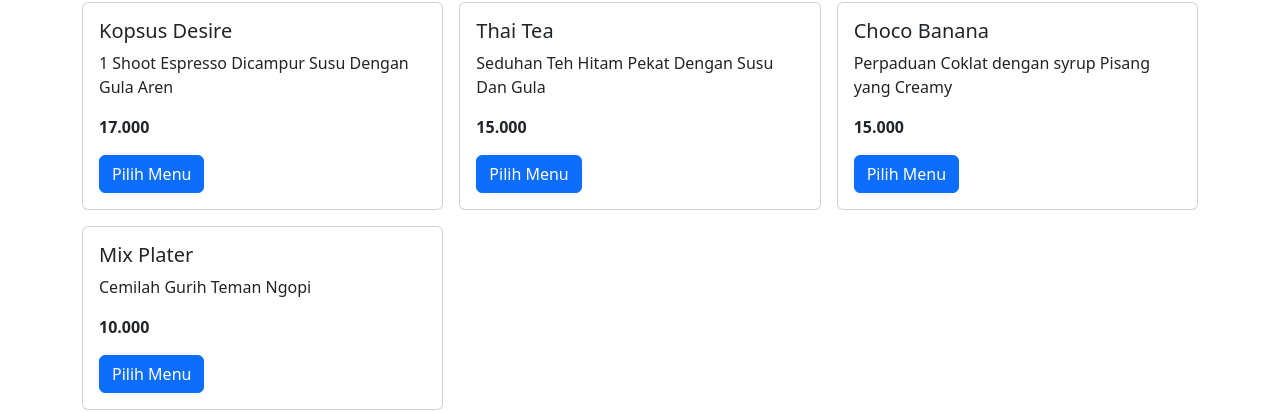
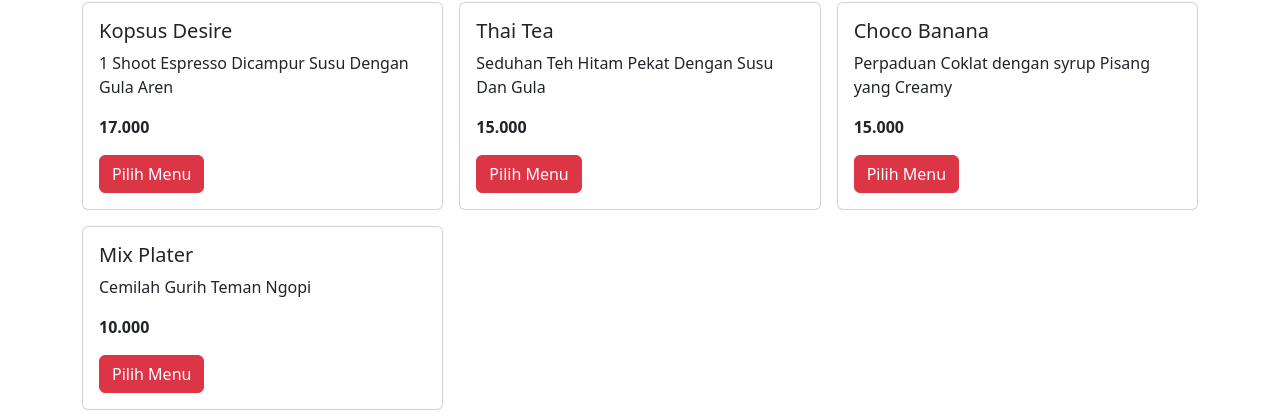
Before and after one commit to raihanid88-creator/atsea-coffe, a plain HTML site: page index.html in a window 1280 px wide. Shown: the part 416-828 px from the top of the page. Drawn offline with nearby package versions, Linux system fonts and the light colour scheme.

Commit message:
Update index.html

```diff
--- a/index.html
+++ b/index.html
@@ -47,7 +47,7 @@
                         <h5 class="card-title">Kopsus Desire</h5>
                         <p class="card-text">1 Shoot Espresso Dicampur Susu Dengan Gula Aren</p>
                         <p class="fw-bold">17.000</p>
-                        <button type="button" class="btn btn-primary" onclick="pilihcard('Kopsus Desire', 'Rp.17.000')">Pilih Menu</button>
+                        <button type="button" class="btn btn-danger" onclick="pilihcard('Kopsus Desire', 'Rp.17.000')">Pilih Menu</button>
                     </div>
                 </div>
             </div>
@@ -58,7 +58,7 @@
                         <h5 class="card-title">Thai Tea</h5>
                         <p class="card-text">Seduhan Teh Hitam Pekat Dengan Susu Dan Gula</p>
                         <p class="fw-bold">15.000</p>
-                        <button type="button" class="btn btn-primary" onclick="pilihcard('Thai Tea', 'Rp.15.000')">Pilih Menu</button>
+                        <button type="button" class="btn btn-danger" onclick="pilihcard('Thai Tea', 'Rp.15.000')">Pilih Menu</button>
                     </div>
                 </div>
             </div>
@@ -69,7 +69,7 @@
                         <h5 class="card-title">Choco Banana</h5>
                         <p class="card-text">Perpaduan Coklat dengan syrup Pisang yang Creamy</p>
                         <p class="fw-bold">15.000</p>
-                        <button type="button" class="btn btn-primary" onclick="pilihcard('Choco Banana', 'Rp.15.000')">Pilih Menu</button>
+                        <button type="button" class="btn btn-danger" onclick="pilihcard('Choco Banana', 'Rp.15.000')">Pilih Menu</button>
                     </div>
                 </div>
             </div>
@@ -80,7 +80,7 @@
                         <h5 class="card-title">Mix Plater</h5>
                         <p class="card-text">Cemilah Gurih Teman Ngopi</p>
                         <p class="fw-bold">10.000</p>
-                        <button type="button" class="btn btn-primary" onclick="pilihcard('Mix Plater', 'Rp.10.000')">Pilih Menu</button>
+                        <button type="button" class="btn btn-danger" onclick="pilihcard('Mix Plater', 'Rp.10.000')">Pilih Menu</button>
                     </div>
                 </div>
             </div>
```
